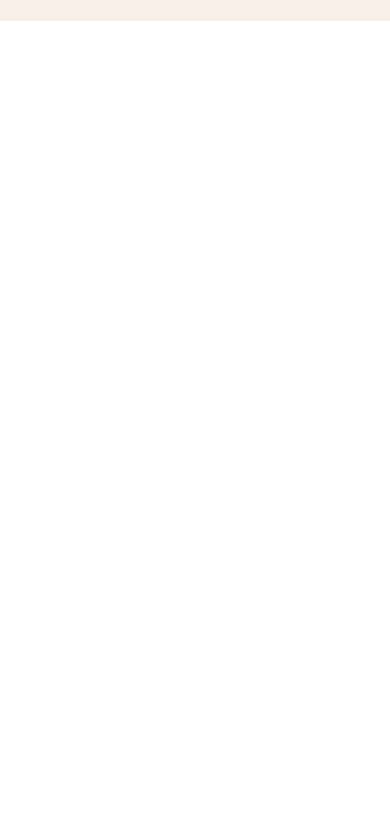
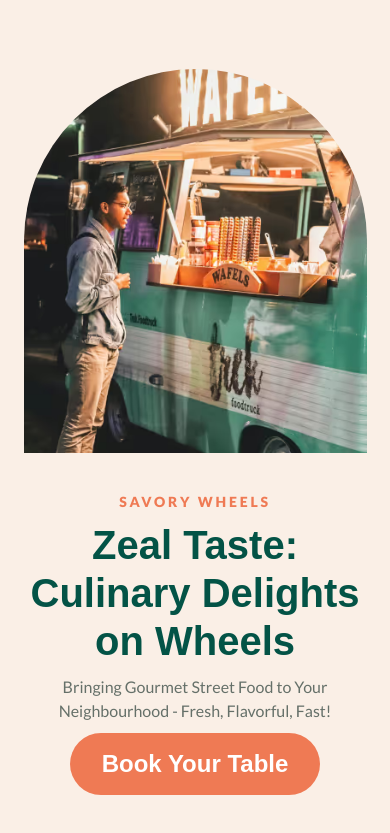
Before and after one commit to daynasymonds/clonesite-tailwindcss, a website: page public/index.html in a window 390 px wide. Shown: the part 69-902 px from the top of the page. Before the commit the page ends 844 px from the top, so only its background shows below. Drawn offline with Linux system fonts and the light colour scheme; a web font is replaced by a local one.

Commit message:
Refactor CSS classes for improved layout and responsiveness; update HTML structure for hero section

```diff
--- a/public/index.html
+++ b/public/index.html
@@ -22,18 +22,26 @@
             </div>
         </div>
 
-        <!-- <div id="section-hero" class="">
-            <div class="max-w-[550px]">
-                <div><span class="zeal-overline-text">SAVORY WHEELS</span></div>
-                <h1 class="hero-heading">Zeal Taste: Culinary Delights on Wheels</h1>
-                <p>Bringing Gourmet Street Food to Your Neighbourhood - Fresh, Flavorful, Fast!</p>
-                <div class="pt-4"><button class="zeal-button">Book Your Table</button></div>
-            </div>
-            <div class="">
-                <img loading="lazy" class="" src="./images/landing_hero.avif" alt="Zeal Taste food truck" />
+        <div id="section-hero" class="flex flex-col bg-light-orange justify-center pt-12 pb-12 lg:pt-20 lg:pb-20 lg:relative">
+            <div class="global-padding">
+                <div class="container-medium">
+                    <div class="flex flex-col gap-10 justify-start place-items-center lg:gap-44 lg:flex-row">
+                        <div class="flex relative flex-col text-center justify-center items-center max-w-none gap-2.5 justify-items-center lg:gap-6 lg:place-items-start lg:max-w-[550px] lg:w-full lgmd:relative">
+                            <div class="zeal-overline-text">SAVORY WHEELS</div>
+                            <h1 class="hero-heading">Zeal Taste: Culinary Delights on Wheels</h1>
+                            <div class="max-w-[80%] text-center lg:max-w-md lg:w-full lg:text-left">
+                                <p>Bringing Gourmet Street Food to Your Neighbourhood - Fresh, Flavorful, Fast!</p>
+                            </div>
+                            <a class="zeal-button" target="_blank" href="#footer">Book Your Table</a>
+                        </div>
+                        <div class="order-[-9999] max-w-[21.4375rem] pt-[24rem] justify-center items-center flex relative w-full h-full sm:max-w-[25.0625rem] sm:pt-[28rem] lg:order-none lg:max-w-[25.0625rem] lg:pt-[28.5rem]">
+                            <img loading="lazy" class="object-cover object-[50%_50%] w-full h-full absolute mt-0 inset-0 rounded-tl-[14.875rem] rounded-tr-[14.875rem]" src="./images/landing_hero.avif" alt="Zeal Taste food truck" />
+                        </div>
+                    </div>
+                </div>
             </div>
         </div>
-                 -->
+
 
         <!-- <div id="section-feature" class="global-padding flex flex-col justify-between pb-24">
             <div id="section-feature-wrapper" class="grid grid-cols-3 gap-[8.25rem] pt-24">
--- a/public/styles.css
+++ b/public/styles.css
@@ -13,11 +13,15 @@
 
 @layer components {
     .global-padding {
-        margin-inline-end: auto;
-        margin-inline-start: auto ;
-        max-inline-size: 75rem;
-        padding-inline-start: 2.5rem;
-        padding-inline-end: 2.5rem;
+        @apply px-4;
+        @apply lg:px-10;
+    }
+
+    .container-medium {
+        @apply ml-auto;
+        @apply mr-auto;
+        @apply w-full;
+        @apply lg:max-w-6xl;
     }
 
     .zeal-heading-h2 {
@@ -45,13 +49,16 @@
     }
 
     .hero-heading {
-      font-family: var(--font-sansita);
-      font-size: 4.5rem;
-      font-weight: 700;
-      color: var(--color-dark-green);
-      line-height: 5rem;
-      padding-block-end: 2rem;
-      padding-block-start: 2rem;
+      @apply font-sansita;
+      @apply text-[2.5rem];
+      @apply font-bold;
+      @apply text-dark-green;
+      @apply text-center;
+      @apply leading-12;
+
+      @apply lg:text-left;
+      @apply lg:text-[4.5rem];
+      @apply lg:leading-20;
     }
 
     .zeal-overline-text {
@@ -64,11 +71,14 @@
     }
 
     .zeal-text-size-regular {
-        font-size: 1.25rem;
-        font-weight: 400;
-        color: var(--color-light-olive);
-        line-height: 2rem;
+        @apply text-[1rem];
+        @apply font-normal;
+        @apply text-light-olive;
+        @apply leading-6;
+        @apply decoration-[none];
 
+        @apply lg:text-[1.25rem];
+        @apply lg:leading-8;
     }
 
     .zeal-text-size-small {
@@ -81,11 +91,13 @@
         font-family: var(--font-sansita);
         background-color: var(--color-dark-orange);
         color: white;
-        padding: 1.1875rem 2.5rem;
+        padding: 1rem 2rem;
+        /* padding: 1.1875rem 2.5rem; */
         border-radius: 2.3rem;
         font-size: 1.5rem;
         line-height: 1.875rem;
         font-weight: 700;
+        /* transition: color .25s, background-color .25s; */
         transition-property: transform, background-color, border-color, color;
         transition-duration: 250ms;
         transition-timing-function: ease;
```
Also changed, not shown: public/output.css.
